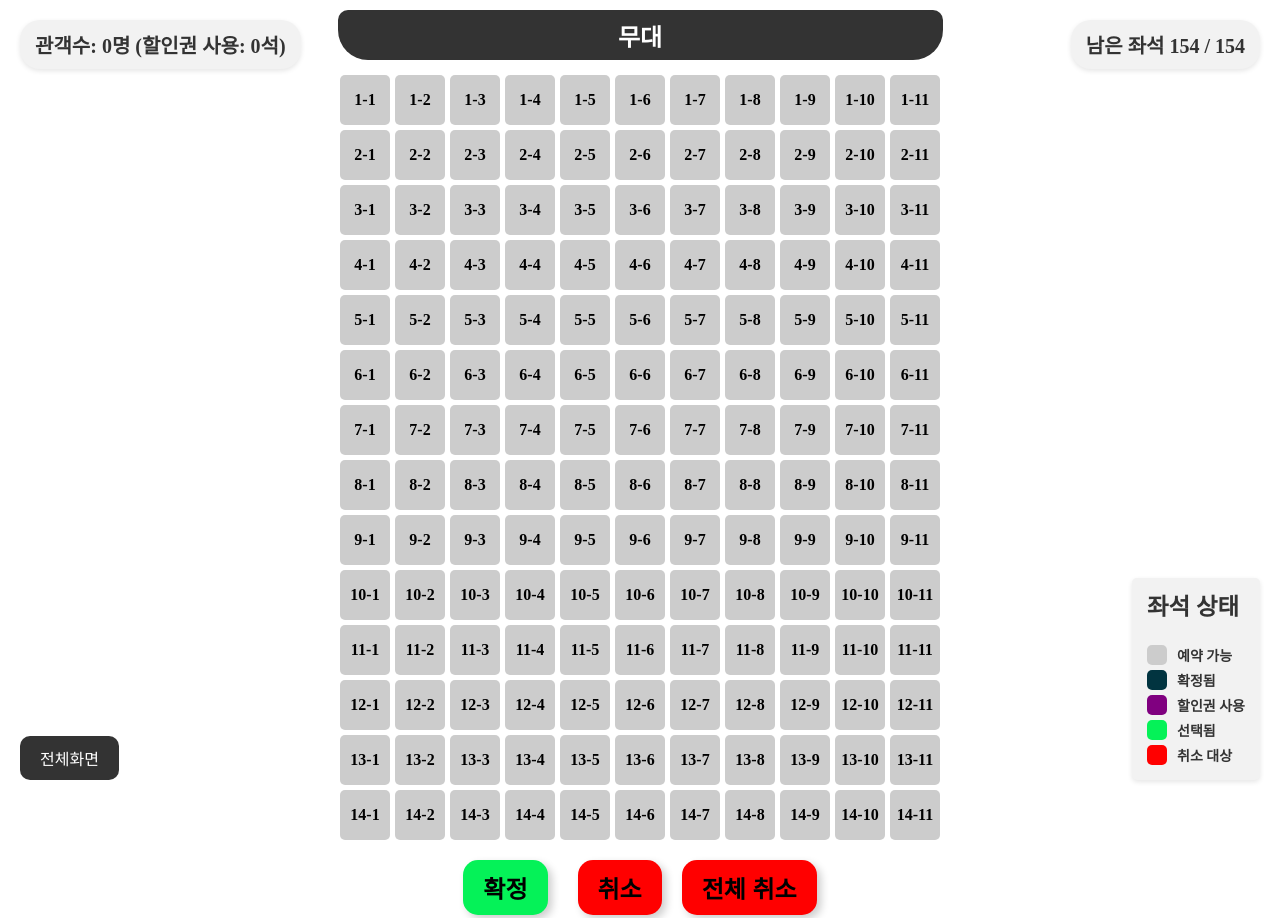
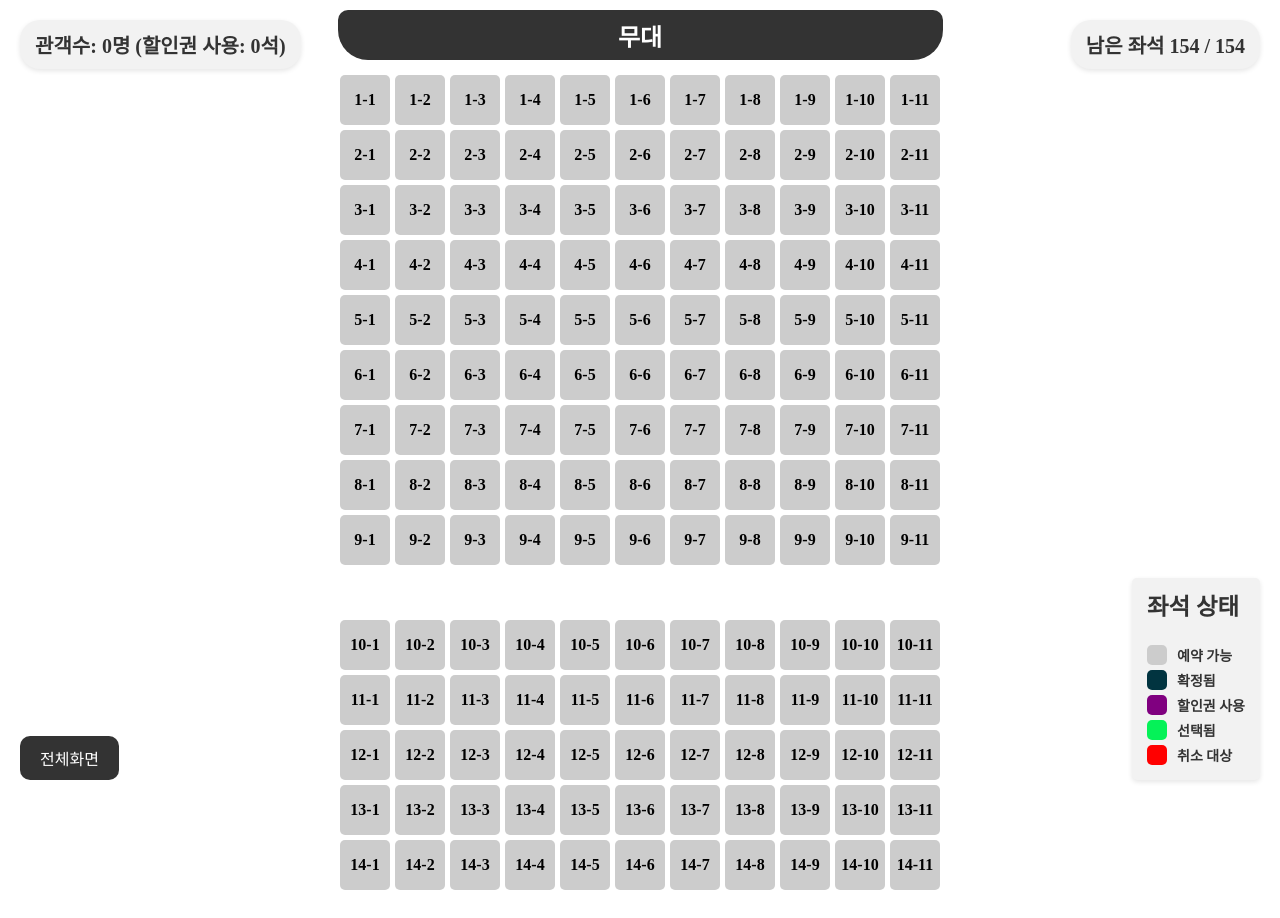
Before and after one commit to uoukangmingu/booking, a plain HTML site: page index.html in a window 1280 px wide. Shown: the top 918 px of the page. Drawn offline with Linux system fonts and the light colour scheme.

Commit message:
Add files via upload

```diff
--- a/style.css
+++ b/style.css
@@ -22,7 +22,7 @@
 .seat-container {
     display: grid;
     grid-template-columns: repeat(11, 50px);
-    grid-template-rows: repeat(14, 50px);
+    grid-template-rows: repeat(8, 50px) 100px repeat(6, 50px); /* 9번 라인과 10번 라인 사이에 100px 간격 추가 */
     gap: 5px;
     justify-content: center;
 }
```
